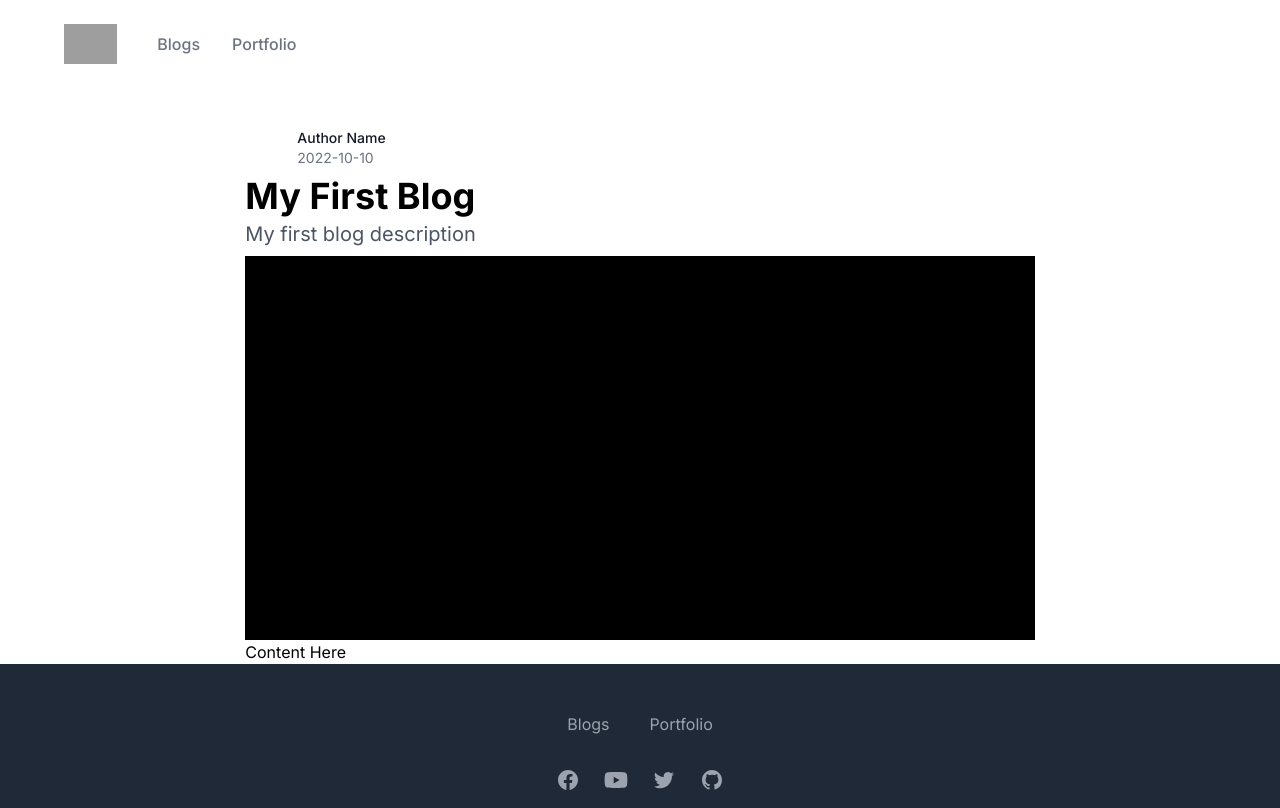
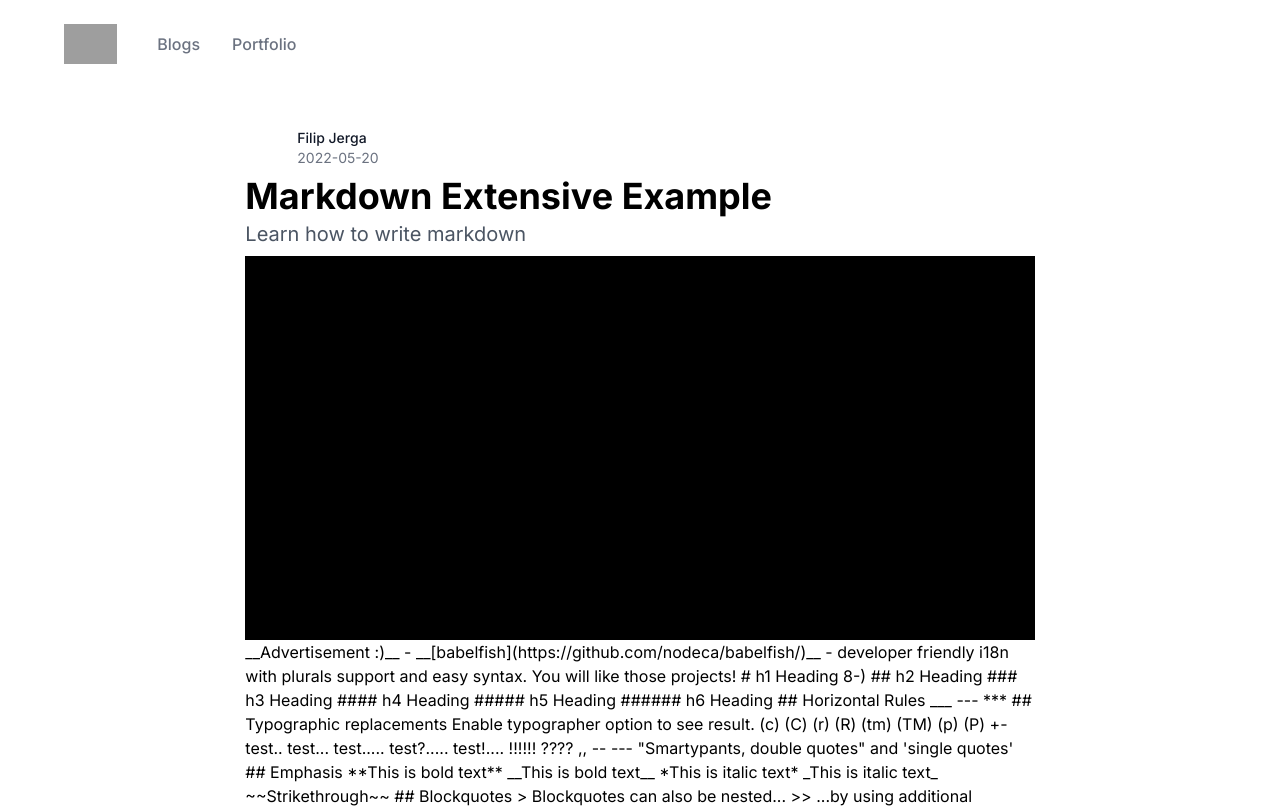
Before and after one commit to wozza0212/Course_Full-stack-blog-app, a Next.js app in the folder React-typescript-blog/personal-typescript-blog/: page /blogs/markdown-full-example in a window 1280 px wide. Shown: the top 808 px of the page. Built offline with nearby package versions, Linux system fonts and the light colour scheme; grey boxes are pictures that could not be loaded.

Commit message:
generate static params

```diff
--- a/React-typescript-blog/personal-typescript-blog/lib/blogs.ts
+++ b/React-typescript-blog/personal-typescript-blog/lib/blogs.ts
@@ -18,19 +18,27 @@ const getBlog = (fileName: string): Blog => {
   return blog;
 };
 
+const getAllBlogSlugs = () => {
+  return getBlogFileNames().map((fileName) => fileName.replace(".md", ""));
+  // return getBlogFileNames().map((fileName) => fileName.replace(/\.md$/, ""));
+};
+
 const getBlogs = (): Blog[] => {
   const blogFileNames = getBlogFileNames();
   return getAllItems(blogFileNames, getBlog) as Blog[];
 };
 
-export const fetchBlogs = async () : Promise<object> => {
+const getBlogBySlug = (slug: string): Blog => {
+  const fileName = slug + ".md";
+  return getBlog(fileName);
+}
 
+export const fetchBlogs = async (): Promise<object> => {
   const blogs = getBlogs();
-  console.log(blogs)
+  console.log(blogs);
 
   return {
-    props: {blogs}
-  }
-
-}
-export { getBlogFileNames, getBlog, getBlogs };
+    props: { blogs },
+  };
+};
+export { getBlogFileNames, getBlog, getBlogs, getAllBlogSlugs, getBlogBySlug };
--- a/React-typescript-blog/personal-typescript-blog/src/app/blogs/[slug]/page.tsx
+++ b/React-typescript-blog/personal-typescript-blog/src/app/blogs/[slug]/page.tsx
@@ -1,7 +1,24 @@
-import {  NextPage } from 'next/types'
+import { NextPage, NextPageContext } from 'next/types';
 import { PageLayout } from '../../components';
+import { getAllBlogSlugs, getBlogBySlug } from '../../../../lib/blogs';
+import { Blog } from '../../../../interfaces/Blog';
 
-const BlogDetail: NextPage = () => {
+export const generateStaticParams = async () => {
+  const slugs = getAllBlogSlugs();
+  return slugs.map((slug) => ({
+    params: { slug },
+  }));
+};
+
+interface BlogDetailProps {
+  params: {
+    slug: string;
+  };
+}
+
+const BlogDetail: NextPage<BlogDetailProps> = ({ params }) => {
+  const { slug } = params;
+  const blog: Blog = getBlogBySlug(slug);
   return (
     <>
       <PageLayout>
@@ -12,8 +29,8 @@ const BlogDetail: NextPage = () => {
               <div className="flex items-center">
                 <div className="flex-shrink-0">
                   <a href="#">
-                    <span className="sr-only">Author Name</span>
-                    <div className="relative h-10 w-10 !mb-0" >
+                    <span className="sr-only">{blog.author}</span>
+                    <div className="relative h-10 w-10 !mb-0">
                       {/* <Image
                         priority
                         layout="fill"
@@ -27,11 +44,11 @@ const BlogDetail: NextPage = () => {
                 <div className="ml-3">
                   <p className="text-sm font-medium text-gray-900 !mb-0">
                     <a href="#" className="hover:underline">
-                      Author Name
+                      {blog.author}
                     </a>
                   </p>
                   <div className="flex space-x-1 text-sm text-gray-500">
-                    <time dateTime="{date}">2022-10-10</time>
+                    <time dateTime="{date}">{blog.date}</time>
                   </div>
                 </div>
               </div>
@@ -39,8 +56,8 @@ const BlogDetail: NextPage = () => {
                 {/* Social Links Here */}
               </div>
             </div>
-            <h1 className="font-bold text-4xl mb-1">My First Blog</h1>
-            <h2 className="blog-detail-header-subtitle mb-2 text-xl text-gray-600">My first blog description</h2>
+            <h1 className="font-bold text-4xl mb-1">{blog.title}</h1>
+            <h2 className="blog-detail-header-subtitle mb-2 text-xl text-gray-600">{blog.description}</h2>
             <div className="h-96 bg-black mx-auto w-full relative">
               {/* <Image
                 priority
@@ -52,12 +69,12 @@ const BlogDetail: NextPage = () => {
           {/* Blog Header Ends */}
           <article className="prose lg:prose-lg markdown-image-50">
             {/* Blog Content Here */}
-            Content Here
+            {blog.content}
           </article>
         </div>
       </PageLayout>
     </>
-  )
-}
+  );
+};
 
 export default BlogDetail;
```
